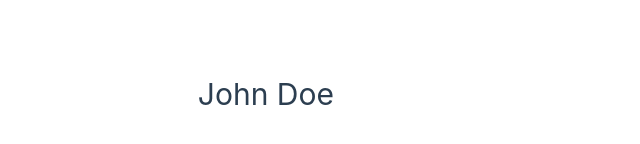
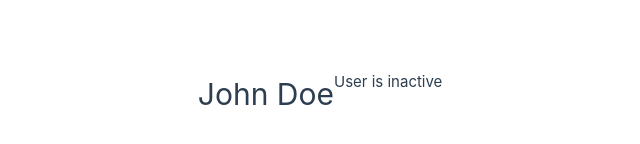
Before and after one commit to iqbalnafee/vue-practice, a Vue app: page / in a window 1280 px wide. Shown: the part 306-450 px from the top of the page, without its empty margins (306-946 px from the left). Built offline with nearby package versions, Linux system fonts and the light colour scheme.

Commit message:
v-if directive added

```diff
--- a/src/App.vue
+++ b/src/App.vue
@@ -1,5 +1,7 @@
 <template>
   <h1>{{ name }}</h1>
+  <p v-if="status"> User is active </p>
+  <p v-else>User is inactive</p>
 </template>
 
 <script>
@@ -7,6 +9,7 @@ export default{
   data(){
     return{
       name: 'John Doe',
+      status:false,
     };
   }
 }
```
